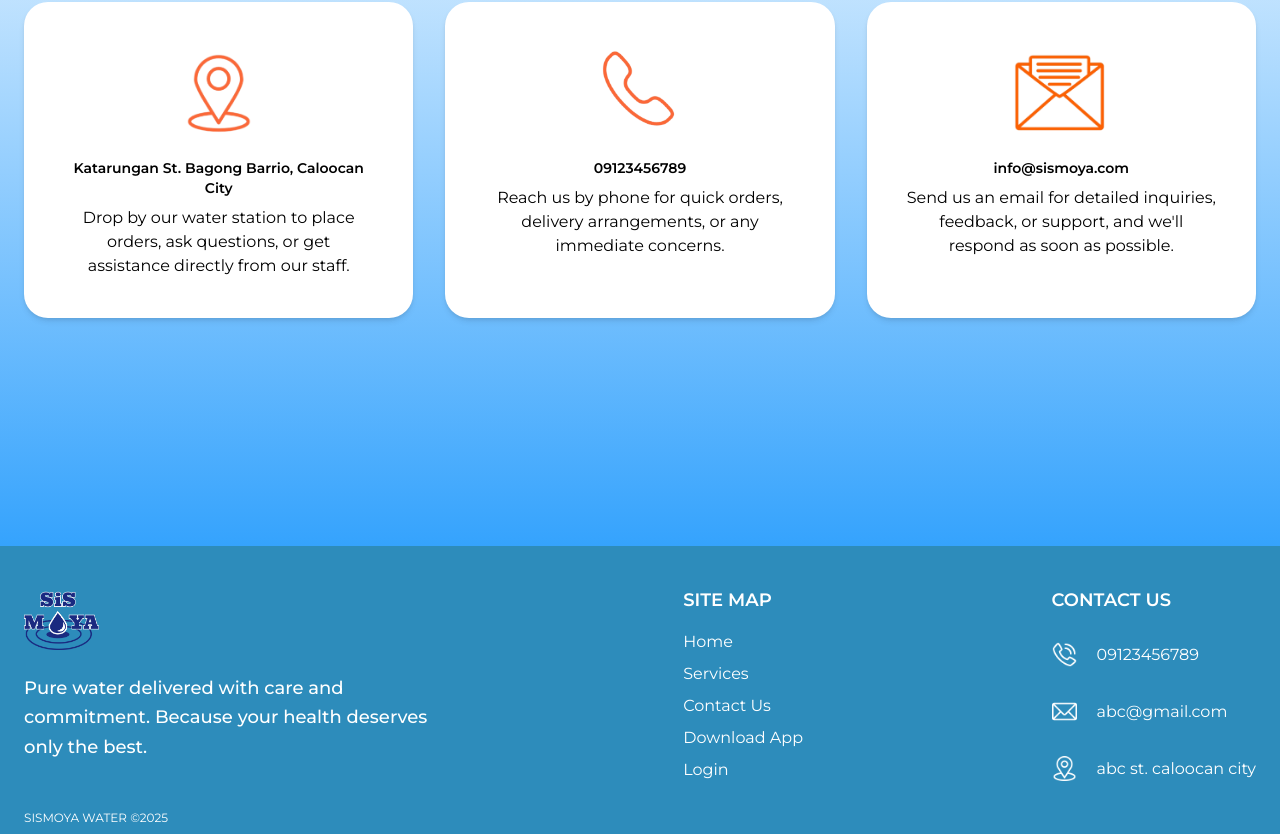
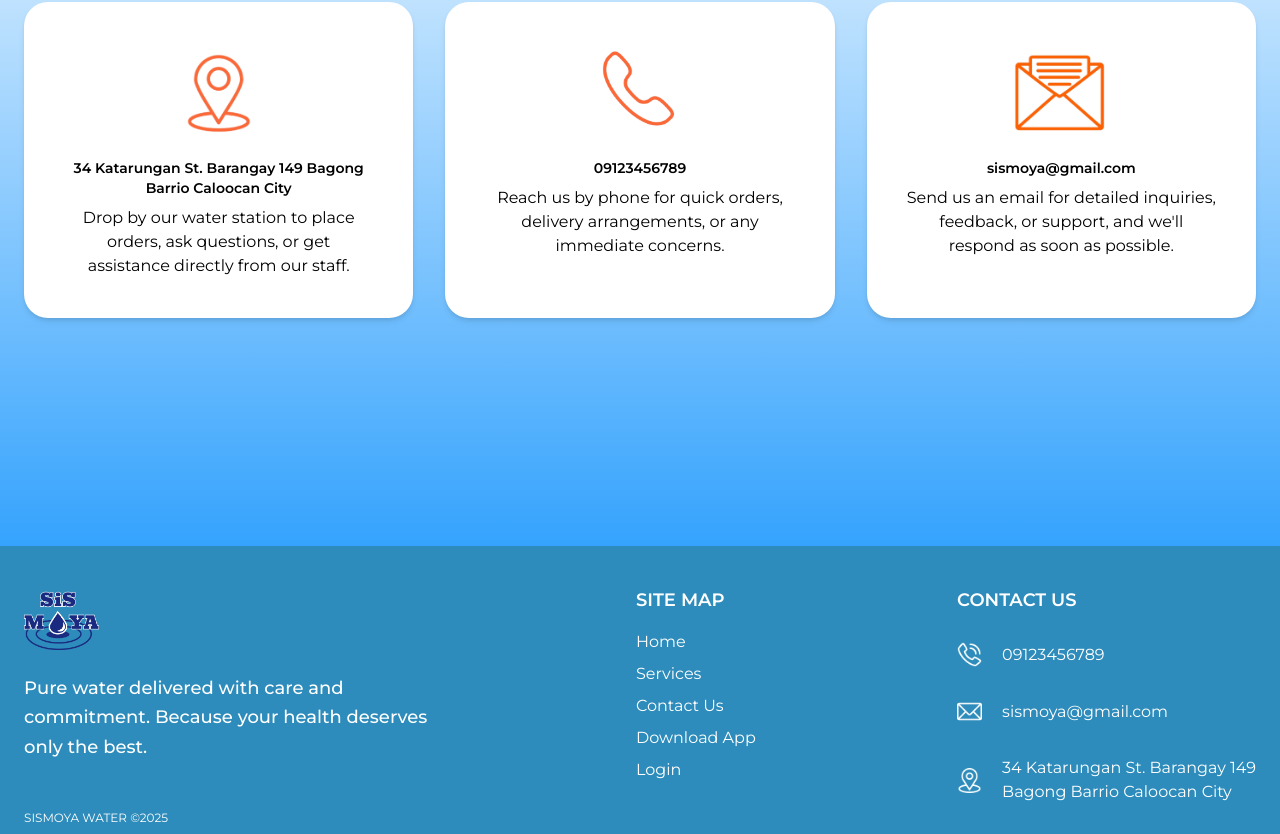
Before and after one commit to Jayvieeeee/Sismoya_Frontend, a Vue app: page / in a window 1280 px wide. Shown: the part 3502-4336 px from the top of the page. Built offline with nearby package versions, Linux system fonts and the light colour scheme; a web font is replaced by a local one.

Commit message:
-page authentication

```diff
--- /dev/null
+++ b/src/Layout/CustomerLayout.vue
@@ -0,0 +1,14 @@
+<script setup>
+import CustomerSidebar from '@/components/CustomerSidebar.vue';
+</script>
+
+
+<template>
+  <div class="h-screen flex font-montserrat overflow-hidden">
+    <CustomerSidebar />
+
+    <main class="flex-1 overflow-y-auto bg-gradient-to-b from-white to-secondary p-6">
+      <slot />
+    </main>
+  </div>
+</template>
--- a/src/components/LandingFooter.vue
+++ b/src/components/LandingFooter.vue
@@ -33,11 +33,11 @@
             </li>
             <li class="flex items-center space-x-5">
               <img src="/icons/mail_white.png" alt="Email" class="h-[25px]" />
-              <span>abc@gmail.com</span>
+              <span>sismoya@gmail.com</span>
             </li>
             <li class="flex items-center space-x-5">
               <img src="/icons/location_white.png" alt="Location" class="h-[25px]" />
-              <span>abc st. caloocan city</span>
+              <span>34 Katarungan St. Barangay 149 <br/> Bagong Barrio Caloocan City</span>
             </li>
           </ul>
         </div>
--- a/src/router/index.ts
+++ b/src/router/index.ts
@@ -1,32 +1,43 @@
+// src/router/index.ts
 import {
   createRouter,
   createWebHistory,
   type RouteRecordRaw,
 } from "vue-router";
+
 import LandingPage from "@views/Landing/LandingPage.vue";
 import Login from "@views/Auth/Login.vue";
-import Register from "@/view/Auth/Register.vue";
-import ForgotPassword from "@/view/Auth/ForgotPassword.vue";
+import Register from "@views/Auth/Register.vue";
+import ForgotPassword from "@views/Auth/ForgotPassword.vue";
 import CustomerDashboard from "@views/Customer/Dashboard.vue";
-import ContainerPage from "@/view/Customer/ContainerPage.vue";
-import AddToCartPage from "@/view/Customer/AddToCartPage.vue";
+import ContainerPage from "@views/Customer/ContainerPage.vue";
+import AddToCartPage from "@views/Customer/AddToCartPage.vue";
 
 const routes: Array<RouteRecordRaw> = [
   { path: "/", name: "Landing", component: LandingPage },
   { path: "/login", name: "Login", component: Login },
   { path: "/register", name: "Register", component: Register },
   { path: "/forgotpass", name: "ForgotPass", component: ForgotPassword },
+
+  // 🔒 Protected routes
   {
     path: "/customerDashboard",
     name: "CustomerDashboard",
     component: CustomerDashboard,
+    meta: { requiresAuth: true },
   },
   {
     path: "/customerContainer",
     name: "CustomerContainer",
     component: ContainerPage,
+    meta: { requiresAuth: true },
   },
-  { path: "/customerCart", name: "CustomerCart", component: AddToCartPage },
+  {
+    path: "/customerCart",
+    name: "CustomerCart",
+    component: AddToCartPage,
+    meta: { requiresAuth: true },
+  },
 ];
 
 const router = createRouter({
@@ -36,11 +47,23 @@
     if (to.hash) {
       return {
         el: to.hash,
-        behavior: "smooth", // Optional: adds smooth scrolling
+        behavior: "smooth", // smooth scrolling
       };
     }
     return { top: 0 };
   },
 });
 
+// 🔐 Global navigation guard
+router.beforeEach((to, from, next) => {
+  const isAuthenticated = !!localStorage.getItem("user"); // simple check
+
+  if (to.meta.requiresAuth && !isAuthenticated) {
+    // redirect to login if not authenticated
+    next("/login");
+  } else {
+    next();
+  }
+});
+
 export default router;
--- a/src/view/Auth/Login.vue
+++ b/src/view/Auth/Login.vue
@@ -2,12 +2,11 @@
 import { ref } from "vue";
 import { useRouter } from "vue-router";
 
-import Navbar from "@components/LandingNavbar.vue";
-import Footer from "@components/LandingFooter.vue";
-
 import gallonImg from "@/assets/images/gallon.png";
 import emailIcon from "@/assets/icons/email_icon.png";
 import lockIcon from "@/assets/icons/lock_icon.png";
+
+import LandingPageLayout from '@/Layout/LandingPageLayout.vue'
 
 import { loginUser } from "@/api/loginApi";
 
@@ -48,7 +47,7 @@
 </script>
 
 <template>
-  <Navbar />
+  <LandingPageLayout>
 
   <section
     class="relative font-montserrat min-h-screen bg-gradient-to-b from-white to-secondary flex items-center justify-center px-4 py-12"
@@ -202,5 +201,5 @@
     </div>
   </section>
 
-  <Footer />
+</LandingPageLayout>
 </template>
--- a/src/view/Customer/Dashboard.vue
+++ b/src/view/Customer/Dashboard.vue
@@ -1,8 +1,8 @@
 <script setup lang="ts">
 import { ref, onMounted } from "vue";
-import Sidebar from "@/components/CustomerSidebar.vue";
 import gallonImg from "@/assets/images/Dashboard_img.png";
 import { getProfile } from "@/utils/auth";
+import CustomerLayout from "@/Layout/CustomerLayout.vue";
 
 // Store the whole user object
 interface User {
@@ -28,11 +28,8 @@
 </script>
 
 <template>
-  <div
-    class="flex h-screen font-montserrat bg-gradient-to-b from-white to-secondary"
-  >
-    <!-- Sidebar -->
-    <Sidebar />
+   <CustomerLayout>
+  <div class="flex h-screen font-montserrat bg-gradient-to-b from-white to-secondary">
 
     <!-- Main Content -->
     <div class="flex-1 p-6 mx-12">
@@ -122,4 +119,5 @@
       </div>
     </div>
   </div>
+</CustomerLayout>
 </template>
--- a/src/view/Landing/LandingPage.vue
+++ b/src/view/Landing/LandingPage.vue
@@ -224,7 +224,7 @@
               class="h-[80px] md:h-[100px] mx-auto mb-4"
             />
             <p class="text-sm font-semibold mb-2">
-              Katarungan St. Bagong Barrio, Caloocan City
+              34 Katarungan St. Barangay 149 Bagong Barrio Caloocan City
             </p>
             <p class="text-sm md:text-base leading-relaxed">
               Drop by our water station to place orders, ask questions, or get
@@ -257,7 +257,7 @@
               alt="Email"
               class="h-[80px] md:h-[100px] mx-auto mb-4"
             />
-            <p class="text-sm font-semibold mb-2">info@sismoya.com</p>
+            <p class="text-sm font-semibold mb-2">sismoya@gmail.com</p>
             <p class="text-sm md:text-base leading-relaxed">
               Send us an email for detailed inquiries, feedback, or support, and
               we'll respond as soon as possible.
```
